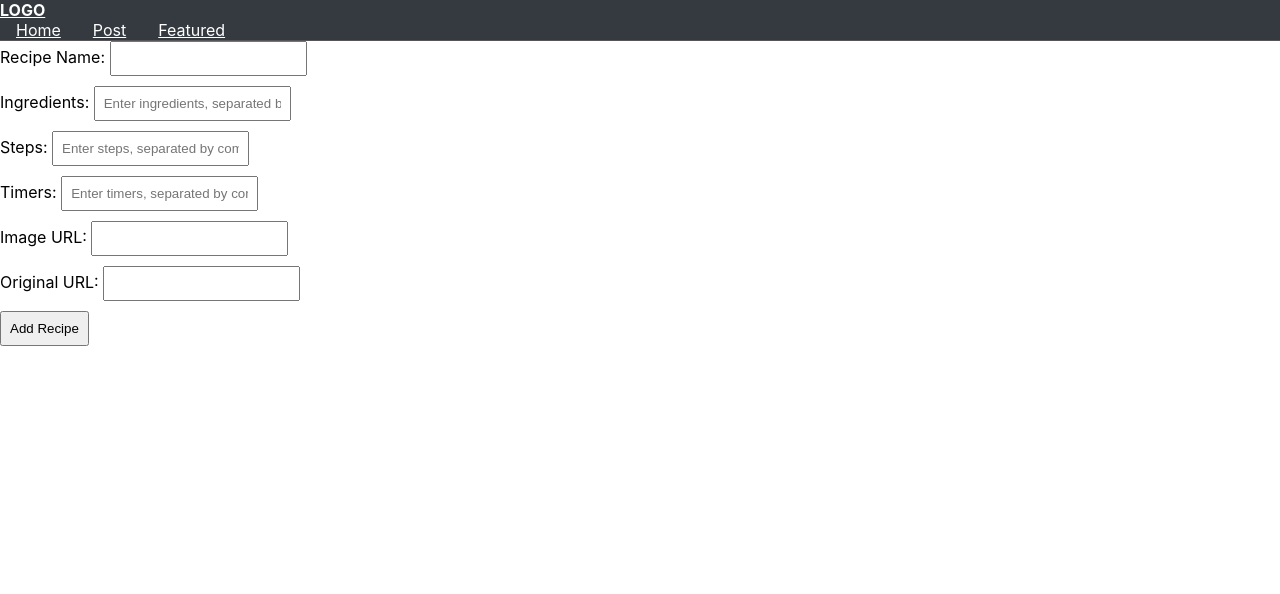
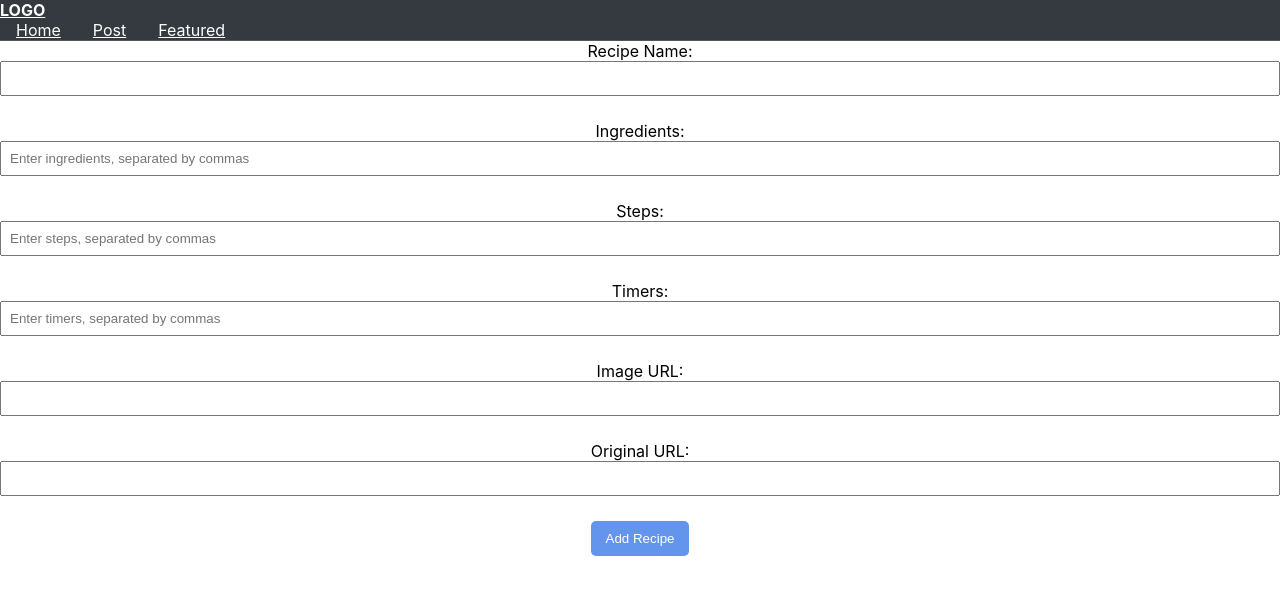
Before and after one commit to Ronan-Francis/my_fridge, a React (Create React App) app: page /create in a window 1280 px wide. Shown: the top 594 px of the page. Built offline with nearby package versions, Linux system fonts and the light colour scheme; no server answers.

Commit message:
Added Stle to RecipeForm

```diff
--- a/src/components/RecipeForm.js
+++ b/src/components/RecipeForm.js
@@ -1,5 +1,6 @@
 import React, { useState } from 'react';
 import axios from 'axios';
+
 
 const RecipeForm = () => {
     const [name, setName] = useState('');
--- a/src/components/styles.css
+++ b/src/components/styles.css
@@ -131,3 +131,34 @@
   .login-button:hover {
     background-color: #0056b3;
   }
+
+
+  /* style.css */
+
+/* Center the form content */
+.center {
+  text-align: center;
+}
+
+/* Style for form groups (e.g., Recipe Name, Ingredients, Steps, etc.) */
+.form-group {
+  margin-bottom: 15px;
+}
+
+/* Style for form inputs */
+.form-control {
+  width: 100%;
+  padding: 8px;
+  box-sizing: border-box;
+  margin-bottom: 10px;
+}
+
+/* Style for the submit button */
+input[type="submit"] {
+  background-color: cornflowerblue;
+  color: white;
+  padding: 10px 15px;
+  border: none;
+  border-radius: 5px;
+  cursor: pointer;
+}
```
